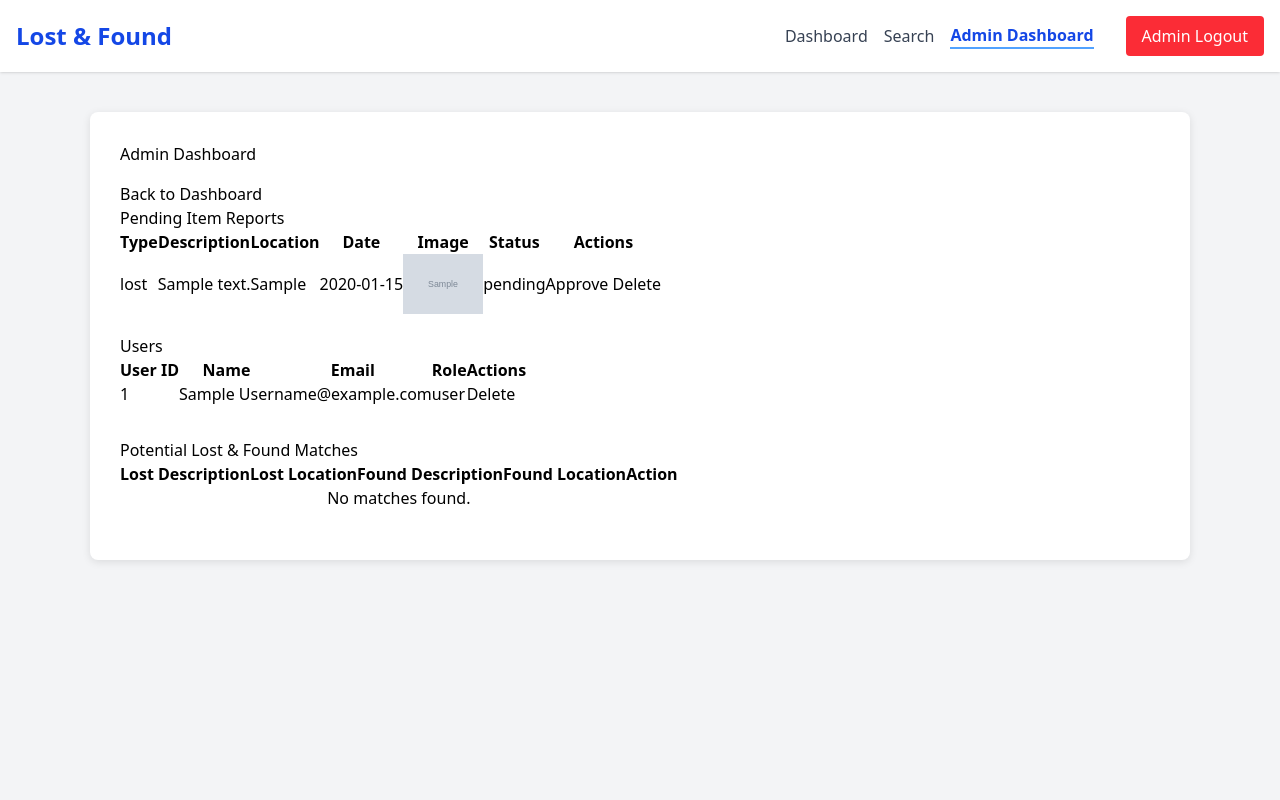
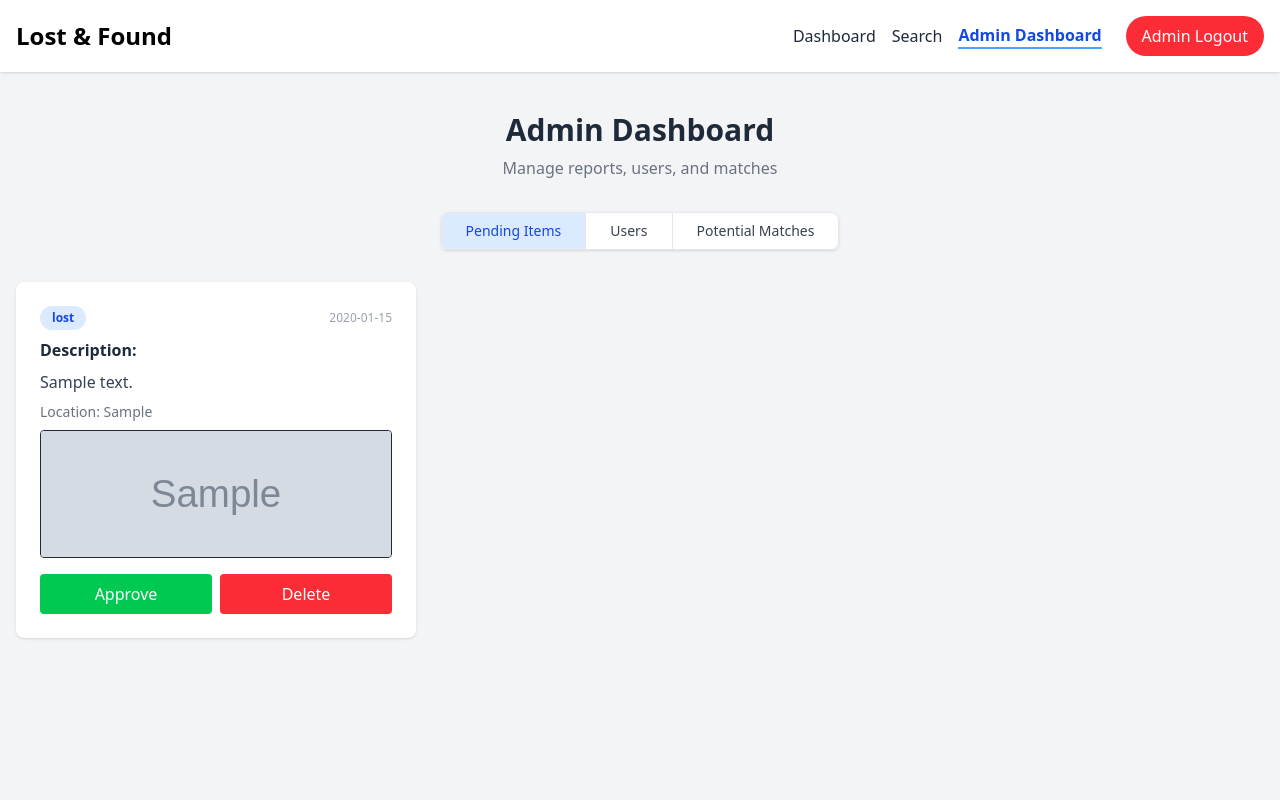
Before and after one commit to khalifaMMM12/Lost-and-Found, a PHP site: page /admin_dashboard.php in a window 1280 px wide. Run offline with PHP 8.4, Linux system fonts and the light colour scheme; the visitor is signed in with stand-in values (Sample User, id 1); tables that the repository leaves empty hold one stand-in row (values such as "Sample post"); grey boxes marked "Sample" are stand-in pictures.

Commit message:
admin dashboard updated

```diff
--- a/admin_dashboard.php
+++ b/admin_dashboard.php
@@ -21,108 +21,106 @@
         .table-img { max-width: 80px; max-height: 60px; object-fit: cover; }
     </style>
 </head>
-<body class="bg-gray-100 min-h-screen">
-    <nav class="bg-white shadow mb-8">
-        <div class="container mx-auto px-4 py-4 flex justify-between items-center">
-            <a href="dashboard.php" class="text-2xl font-bold text-blue-700">Lost & Found</a>
-            <div class="flex space-x-4 items-center">
-                <a href="dashboard.php" class="text-gray-700 hover:text-blue-700 font-medium">Dashboard</a>
-                <a href="search.php" class="text-gray-700 hover:text-blue-700 font-medium">Search</a>
+<body class="bg-gray-100 min-h-screen font-sans text-gray-800">
+    <nav class="bg-white shadow-sm sticky top-0 z-50">
+        <div class="max-w-7xl mx-auto px-4 py-4 flex justify-between items-center">
+            <a href="dashboard.php" class="text-2xl font-bold text-black">Lost & Found</a>
+            <div class="flex space-x-4 items-center text-sm md:text-base">
+                <a href="dashboard.php" class="text-gray-800 hover:text-black font-medium transition">Dashboard</a>
+                <a href="search.php" class="text-gray-800 hover:text-black font-medium transition">Search</a>
                 <a href="admin_dashboard.php" class="text-blue-700 font-semibold border-b-2 border-blue-400">Admin Dashboard</a>
-                <a href="logout.php" class="ml-4 px-4 py-2 bg-red-500 text-white rounded hover:bg-red-600">Admin Logout</a>
+                <a href="logout.php" class="ml-2 px-4 py-2 bg-red-500 text-white rounded-full hover:bg-red-600 transition">Admin Logout</a>
             </div>
         </div>
     </nav>
-    <div class="admin-panel">
-        <h2 class="mb-4">Admin Dashboard</h2>
-        <a href="dashboard.php" class="btn btn-link mb-3">Back to Dashboard</a>
-        <h4>Pending Item Reports</h4>
-        <div class="table-responsive mb-5">
-            <table class="table table-bordered align-middle">
-                <thead class="table-light">
-                    <tr>
-                        <th>Type</th>
-                        <th>Description</th>
-                        <th>Location</th>
-                        <th>Date</th>
-                        <th>Image</th>
-                        <th>Status</th>
-                        <th>Actions</th>
-                    </tr>
-                </thead>
-                <tbody>
+    <main class="max-w-7xl mx-auto px-4 py-10">
+        <div class="mb-8">
+            <h1 class="text-3xl font-bold text-center mb-2">Admin Dashboard</h1>
+            <p class="text-center text-gray-500">Manage reports, users, and matches</p>
+        </div>
+        <div class="flex justify-center mb-8">
+            <div class="inline-flex rounded-md shadow-sm" role="group">
+                <button type="button" id="tab-pending" class="tab-btn px-6 py-2 text-sm font-medium border border-gray-200 bg-blue-100 text-blue-700 focus:z-10 focus:ring-2 focus:ring-blue-200 rounded-l-lg">Pending Items</button>
+                <button type="button" id="tab-users" class="tab-btn px-6 py-2 text-sm font-medium border-t border-b border-gray-200 bg-white text-gray-700 focus:z-10 focus:ring-2 focus:ring-blue-200">Users</button>
+                <button type="button" id="tab-matches" class="tab-btn px-6 py-2 text-sm font-medium border border-gray-200 bg-white text-gray-700 focus:z-10 focus:ring-2 focus:ring-blue-200 rounded-r-lg">Potential Matches</button>
+            </div>
+        </div>
+        <div id="tab-content-pending">
+            <div class="grid grid-cols-1 md:grid-cols-2 lg:grid-cols-3 gap-6">
                 <?php if (count($pending_items) > 0): ?>
                     <?php foreach ($pending_items as $item): ?>
-                        <tr>
-                            <td class="text-capitalize"><?php echo htmlspecialchars($item['type']); ?></td>
-                            <td><?php echo htmlspecialchars($item['description']); ?></td>
-                            <td><?php echo htmlspecialchars($item['location']); ?></td>
-                            <td><?php echo htmlspecialchars($item['date']); ?></td>
-                            <td>
+                        <div class="bg-white rounded-lg shadow p-6 flex flex-col">
+                            <div class="flex items-center mb-2">
+                                <span class="inline-block px-3 py-1 rounded-full text-xs font-semibold <?php echo $item['type'] === 'lost' ? 'bg-blue-100 text-blue-700' : 'bg-green-100 text-green-700'; ?> mr-2 text-capitalize"><?php echo htmlspecialchars($item['type']); ?></span>
+                                <span class="ml-auto text-xs text-gray-400"><?php echo htmlspecialchars($item['date']); ?></span>
+                            </div>
+                            <div class="mb-2 font-semibold text-gray-800 truncate">Description:</div>
+                            <div class="mb-2 text-gray-700 flex-1"><?php echo htmlspecialchars($item['description']); ?></div>
+                            <div class="mb-2 text-gray-500 text-sm">Location: <?php echo htmlspecialchars($item['location']); ?></div>
+                            <div class="mb-4">
                                 <?php if ($item['image']): ?>
-                                    <img src="<?php echo htmlspecialchars($item['image']); ?>" class="table-img" alt="Item image">
+                                    <img src="<?php echo htmlspecialchars($item['image']); ?>" class="w-full h-32 object-cover rounded border" alt="Item image">
                                 <?php else: ?>
-                                    <span class="text-muted">No image</span>
+                                    <div class="w-full h-32 flex items-center justify-center bg-gray-100 rounded border text-gray-400">No image</div>
                                 <?php endif; ?>
-                            </td>
-                            <td><span class="badge bg-secondary"><?php echo htmlspecialchars($item['status']); ?></span></td>
-                            <td>
-                                <a href="?approve=<?php echo $item['item_id']; ?>" class="btn btn-success btn-sm mb-1">Approve</a>
-                                <a href="?delete_item=<?php echo $item['item_id']; ?>" class="btn btn-danger btn-sm mb-1" onclick="return confirm('Delete this item?');">Delete</a>
-                            </td>
-                        </tr>
+                            </div>
+                            <div class="flex gap-2 mt-auto">
+                                <a href="?approve=<?php echo $item['item_id']; ?>" class="flex-1 px-3 py-2 bg-green-500 text-white rounded hover:bg-green-600 text-center">Approve</a>
+                                <a href="?delete_item=<?php echo $item['item_id']; ?>" class="flex-1 px-3 py-2 bg-red-500 text-white rounded hover:bg-red-600 text-center" onclick="return confirm('Delete this item?');">Delete</a>
+                            </div>
+                        </div>
                     <?php endforeach; ?>
                 <?php else: ?>
-                    <tr><td colspan="7" class="text-center">No pending items.</td></tr>
+                    <div class="col-span-full text-center text-gray-400">No pending items.</div>
                 <?php endif; ?>
-                </tbody>
-            </table>
             </div>
-        <h4>Users</h4>
-        <div class="table-responsive">
-            <table class="table table-bordered align-middle">
-                <thead class="table-light">
+        </div>
+        <div id="tab-content-users" class="hidden">
+            <div class="overflow-x-auto">
+                <table class="min-w-full bg-white rounded-lg shadow">
+                    <thead class="bg-gray-50">
                         <tr>
-                        <th>User ID</th>
-                        <th>Name</th>
-                        <th>Email</th>
-                        <th>Role</th>
-                        <th>Actions</th>
+                            <th class="px-4 py-2 text-left text-xs font-medium text-gray-500 uppercase">User ID</th>
+                            <th class="px-4 py-2 text-left text-xs font-medium text-gray-500 uppercase">Name</th>
+                            <th class="px-4 py-2 text-left text-xs font-medium text-gray-500 uppercase">Email</th>
+                            <th class="px-4 py-2 text-left text-xs font-medium text-gray-500 uppercase">Role</th>
+                            <th class="px-4 py-2 text-left text-xs font-medium text-gray-500 uppercase">Actions</th>
                         </tr>
                     </thead>
                     <tbody>
                     <?php if (count($users) > 0): ?>
                         <?php foreach ($users as $user): ?>
-                        <tr>
-                            <td><?php echo $user['user_id']; ?></td>
-                            <td><?php echo htmlspecialchars($user['name']); ?></td>
-                            <td><?php echo htmlspecialchars($user['email']); ?></td>
-                            <td><?php echo htmlspecialchars($user['role']); ?></td>
-                            <td>
+                            <tr class="border-b last:border-0">
+                                <td class="px-4 py-2"><?php echo $user['user_id']; ?></td>
+                                <td class="px-4 py-2"><?php echo htmlspecialchars($user['name']); ?></td>
+                                <td class="px-4 py-2"><?php echo htmlspecialchars($user['email']); ?></td>
+                                <td class="px-4 py-2"><?php echo htmlspecialchars($user['role']); ?></td>
+                                <td class="px-4 py-2">
                                     <?php if ($user['role'] !== 'admin'): ?>
-                                    <a href="?delete_user=<?php echo $user['user_id']; ?>" class="btn btn-danger btn-sm" onclick="return confirm('Delete this user?');">Delete</a>
+                                        <a href="?delete_user=<?php echo $user['user_id']; ?>" class="px-3 py-1 bg-red-500 text-white rounded hover:bg-red-600 text-xs" onclick="return confirm('Delete this user?');">Delete</a>
                                     <?php else: ?>
-                                    <span class="text-muted">Admin</span>
+                                        <span class="text-gray-400 text-xs">Admin</span>
                                     <?php endif; ?>
                                 </td>
                             </tr>
                         <?php endforeach; ?>
                     <?php else: ?>
-                    <tr><td colspan="5" class="text-center">No users found.</td></tr>
+                        <tr><td colspan="5" class="text-center text-gray-400">No users found.</td></tr>
                     <?php endif; ?>
                     </tbody>
                 </table>
             </div>
-        <h4 class="mt-8">Potential Lost & Found Matches</h4>
-        <div class="table-responsive mb-5">
-            <table class="table table-bordered align-middle">
-                <thead class="table-light">
+        </div>
+        <div id="tab-content-matches" class="hidden">
+            <div class="overflow-x-auto">
+                <table class="min-w-full bg-white rounded-lg shadow">
+                    <thead class="bg-gray-50">
                         <tr>
-                        <th>Lost Description</th>
-                        <th>Lost Location</th>
-                        <th>Found Description</th>
-                        <th>Found Location</th>
-                        <th>Action</th>
+                            <th class="px-4 py-2 text-left text-xs font-medium text-gray-500 uppercase">Lost Description</th>
+                            <th class="px-4 py-2 text-left text-xs font-medium text-gray-500 uppercase">Lost Location</th>
+                            <th class="px-4 py-2 text-left text-xs font-medium text-gray-500 uppercase">Found Description</th>
+                            <th class="px-4 py-2 text-left text-xs font-medium text-gray-500 uppercase">Found Location</th>
+                            <th class="px-4 py-2 text-left text-xs font-medium text-gray-500 uppercase">Action</th>
                         </tr>
                     </thead>
                     <tbody>
@@ -130,26 +128,49 @@
                     $matches = get_lost_found_matches();
                     if (count($matches) > 0):
                         foreach ($matches as $match): ?>
-                        <tr>
-                            <td><?= htmlspecialchars($match['lost_description']) ?></td>
-                            <td><?= htmlspecialchars($match['lost_location']) ?></td>
-                            <td><?= htmlspecialchars($match['found_description']) ?></td>
-                            <td><?= htmlspecialchars($match['found_location']) ?></td>
-                            <td>
+                            <tr class="border-b last:border-0">
+                                <td class="px-4 py-2"><?= htmlspecialchars($match['lost_description']) ?></td>
+                                <td class="px-4 py-2"><?= htmlspecialchars($match['lost_location']) ?></td>
+                                <td class="px-4 py-2"><?= htmlspecialchars($match['found_description']) ?></td>
+                                <td class="px-4 py-2"><?= htmlspecialchars($match['found_location']) ?></td>
+                                <td class="px-4 py-2">
                                     <form method="post" action="">
                                         <input type="hidden" name="match_lost_id" value="<?= $match['lost_id'] ?>">
                                         <input type="hidden" name="match_found_id" value="<?= $match['found_id'] ?>">
-                                    <button type="submit" name="approve_match" class="px-3 py-1 bg-green-500 text-white rounded hover:bg-green-600">Approve & Notify</button>
+                                        <button type="submit" name="approve_match" class="px-3 py-1 bg-green-500 text-white rounded hover:bg-green-600 text-xs">Approve & Notify</button>
                                     </form>
                                 </td>
                             </tr>
                         <?php endforeach;
                     else: ?>
-                    <tr><td colspan="5" class="text-center">No matches found.</td></tr>
+                        <tr><td colspan="5" class="text-center text-gray-400">No matches found.</td></tr>
                     <?php endif; ?>
                     </tbody>
                 </table>
             </div>
         </div>
+    </main>
+    <script>
+        // Tab switching logic
+        const tabBtns = document.querySelectorAll('.tab-btn');
+        const tabContents = [
+            document.getElementById('tab-content-pending'),
+            document.getElementById('tab-content-users'),
+            document.getElementById('tab-content-matches')
+        ];
+        tabBtns.forEach((btn, idx) => {
+            btn.addEventListener('click', () => {
+                tabBtns.forEach((b, i) => {
+                    b.classList.toggle('bg-blue-100', i === idx);
+                    b.classList.toggle('text-blue-700', i === idx);
+                    b.classList.toggle('bg-white', i !== idx);
+                    b.classList.toggle('text-gray-700', i !== idx);
+                });
+                tabContents.forEach((content, i) => {
+                    content.classList.toggle('hidden', i !== idx);
+                });
+            });
+        });
+    </script>
 </body>
 </html>
--- a/src/output.css
+++ b/src/output.css
@@ -31,6 +31,7 @@
     --color-blue-700: oklch(48.8% 0.243 264.376);
     --color-blue-800: oklch(42.4% 0.199 265.638);
     --color-blue-900: oklch(37.9% 0.146 265.522);
+    --color-gray-50: oklch(98.5% 0.002 247.839);
     --color-gray-100: oklch(96.7% 0.003 264.542);
     --color-gray-200: oklch(92.8% 0.006 264.531);
     --color-gray-300: oklch(87.2% 0.01 258.338);
@@ -303,6 +304,9 @@
   .mt-8 {
     margin-top: calc(var(--spacing) * 8);
   }
+  .mt-auto {
+    margin-top: auto;
+  }
   .mr-1 {
     margin-right: calc(var(--spacing) * 1);
   }
@@ -336,6 +340,9 @@
   .ml-4 {
     margin-left: calc(var(--spacing) * 4);
   }
+  .ml-auto {
+    margin-left: auto;
+  }
   .block {
     display: block;
   }
@@ -351,11 +358,17 @@
   .inline-block {
     display: inline-block;
   }
+  .inline-flex {
+    display: inline-flex;
+  }
   .table {
     display: table;
   }
   .h-12 {
     height: calc(var(--spacing) * 12);
+  }
+  .h-32 {
+    height: calc(var(--spacing) * 32);
   }
   .h-40 {
     height: calc(var(--spacing) * 40);
@@ -398,6 +411,9 @@
   }
   .min-w-\[180px\] {
     min-width: 180px;
+  }
+  .min-w-full {
+    min-width: 100%;
   }
   .flex-1 {
     flex: 1;
@@ -465,8 +481,16 @@
       margin-inline-end: calc(calc(var(--spacing) * 4) * calc(1 - var(--tw-space-x-reverse)));
     }
   }
+  .truncate {
+    overflow: hidden;
+    text-overflow: ellipsis;
+    white-space: nowrap;
+  }
   .overflow-hidden {
     overflow: hidden;
+  }
+  .overflow-x-auto {
+    overflow-x: auto;
   }
   .rounded {
     border-radius: 0.25rem;
@@ -486,6 +510,14 @@
   .rounded-xl {
     border-radius: var(--radius-xl);
   }
+  .rounded-l-lg {
+    border-top-left-radius: var(--radius-lg);
+    border-bottom-left-radius: var(--radius-lg);
+  }
+  .rounded-r-lg {
+    border-top-right-radius: var(--radius-lg);
+    border-bottom-right-radius: var(--radius-lg);
+  }
   .border {
     border-style: var(--tw-border-style);
     border-width: 1px;
@@ -493,6 +525,14 @@
   .border-2 {
     border-style: var(--tw-border-style);
     border-width: 2px;
+  }
+  .border-t {
+    border-top-style: var(--tw-border-style);
+    border-top-width: 1px;
+  }
+  .border-b {
+    border-bottom-style: var(--tw-border-style);
+    border-bottom-width: 1px;
   }
   .border-b-2 {
     border-bottom-style: var(--tw-border-style);
@@ -510,6 +550,9 @@
   }
   .border-blue-700 {
     border-color: var(--color-blue-700);
+  }
+  .border-gray-200 {
+    border-color: var(--color-gray-200);
   }
   .border-gray-300 {
     border-color: var(--color-gray-300);
@@ -540,6 +583,9 @@
   }
   .bg-blue-700 {
     background-color: var(--color-blue-700);
+  }
+  .bg-gray-50 {
+    background-color: var(--color-gray-50);
   }
   .bg-gray-100 {
     background-color: var(--color-gray-100);
@@ -633,6 +679,9 @@
   }
   .text-center {
     text-align: center;
+  }
+  .text-left {
+    text-align: left;
   }
   .align-middle {
     vertical-align: middle;
@@ -739,6 +788,9 @@
   .capitalize {
     text-transform: capitalize;
   }
+  .uppercase {
+    text-transform: uppercase;
+  }
   .underline {
     text-decoration-line: underline;
   }
@@ -792,6 +844,12 @@
   .ease-in-out {
     --tw-ease: var(--ease-in-out);
     transition-timing-function: var(--ease-in-out);
+  }
+  .last\:border-0 {
+    &:last-child {
+      border-style: var(--tw-border-style);
+      border-width: 0px;
+    }
   }
   .hover\:border-blue-300 {
     &:hover {
@@ -941,6 +999,11 @@
       }
     }
   }
+  .focus\:z-10 {
+    &:focus {
+      z-index: 10;
+    }
+  }
   .focus\:border-black {
     &:focus {
       border-color: var(--color-black);
@@ -1006,6 +1069,11 @@
   .md\:hidden {
     @media (width >= 48rem) {
       display: none;
+    }
+  }
+  .md\:grid-cols-2 {
+    @media (width >= 48rem) {
+      grid-template-columns: repeat(2, minmax(0, 1fr));
     }
   }
   .md\:text-base {
```
Lines whose indentation alone changed are shown as unchanged.
